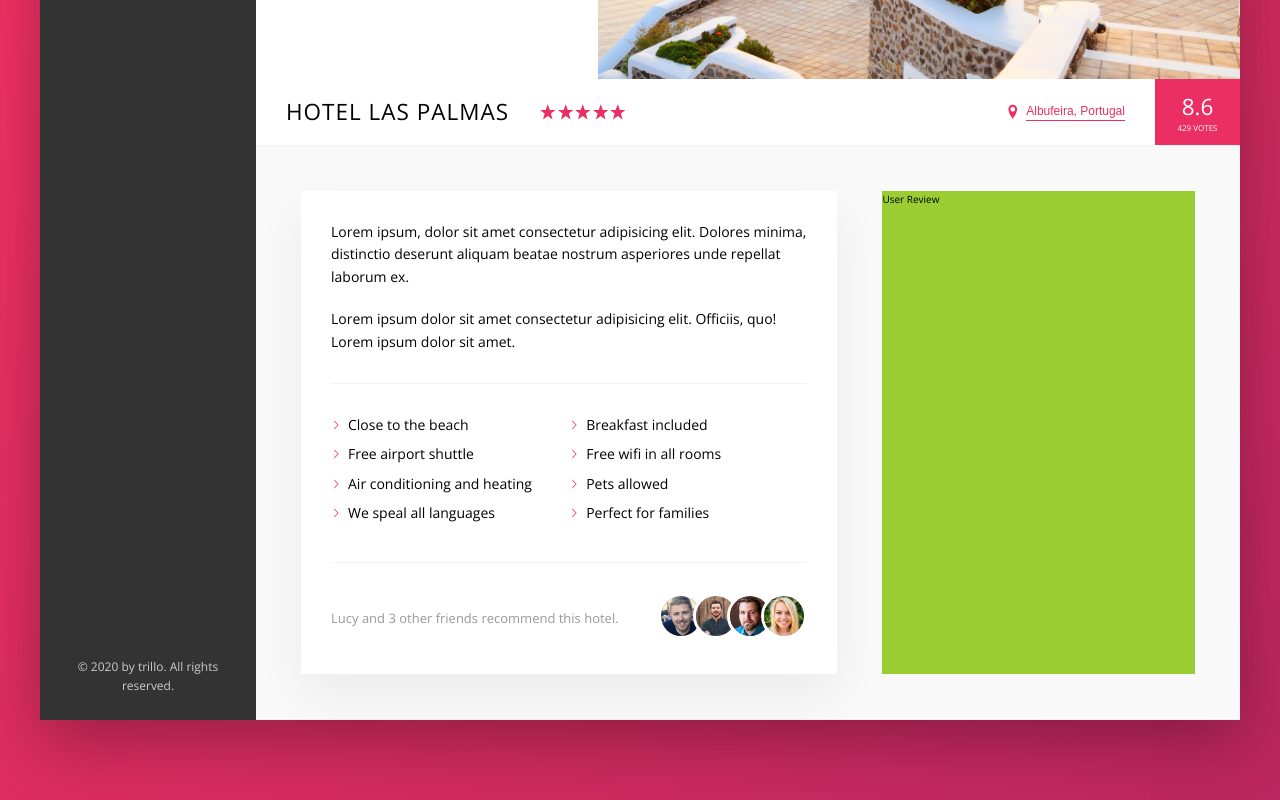
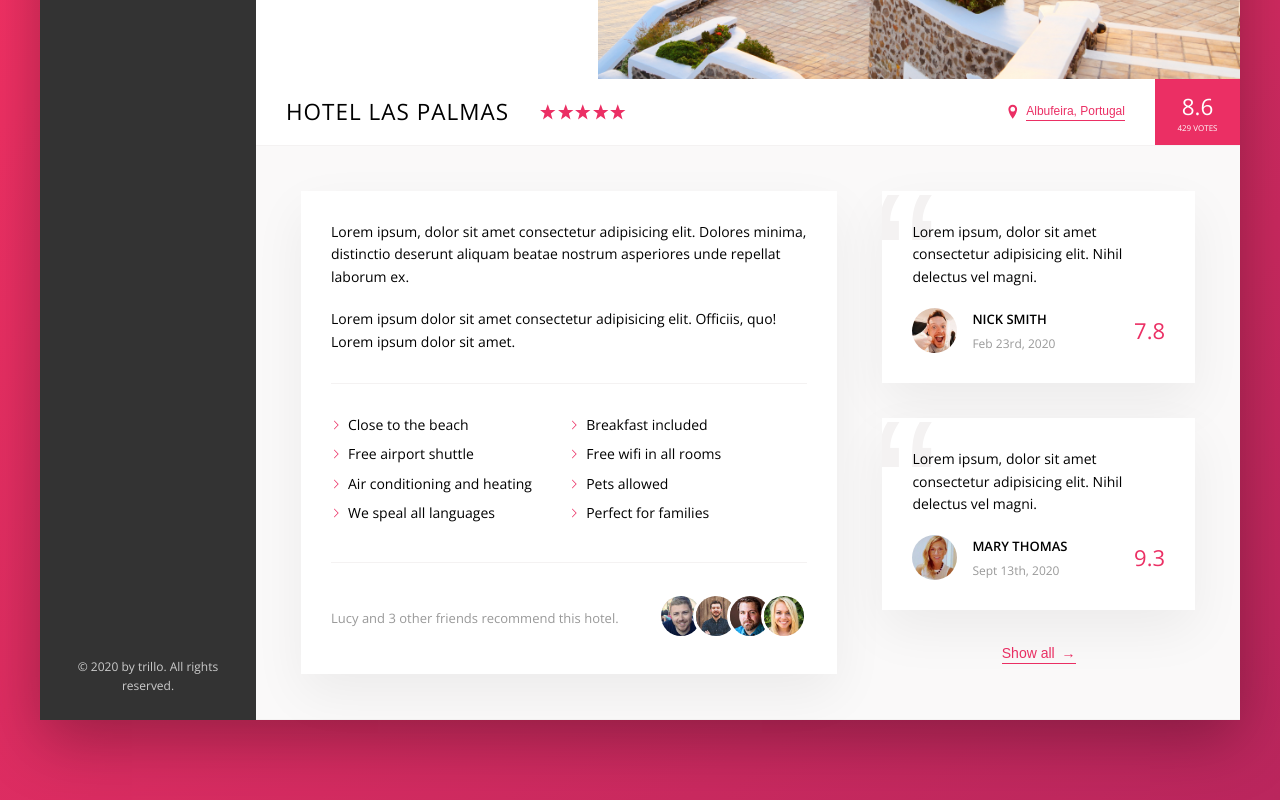
Before and after one commit to safintofiqali/trillo, a website: page index.html in a window 1280 px wide. Shown: the part 456-1256 px from the top of the page. Drawn offline with nearby package versions, Linux system fonts and the light colour scheme.

```diff
--- a/index.html
+++ b/index.html
@@ -203,7 +203,39 @@
 
                         <!-- User Reviews -->
                         <div class="user-reviews">
-                            User Review
+
+                            <!-- Figure Box One -->
+                            <figure class="review">
+                                <blockquote class="review__text">Lorem ipsum, dolor sit amet consectetur adipisicing elit. Nihil delectus vel magni.</blockquote>
+
+                                <figcaption class="review__user">
+                                    <img src="img/user-1.jpg" alt="User One" class="review__photo">
+                                    <div class="review__user-box">
+                                        <p class="review__user-name">Nick Smith</p>
+                                        <p class="review__user-date">Feb 23rd, 2020</p>
+                                    </div>
+                                    <div class="review__rating">7.8</div>
+                                </figcaption>
+
+                            </figure> <!-- Figure Box One / -->
+
+                            <!-- Figure Box Two -->
+                            <figure class="review">
+                                <blockquote class="review__text">Lorem ipsum, dolor sit amet consectetur adipisicing elit. Nihil delectus vel magni.</blockquote>
+
+                                <figcaption class="review__user">
+                                    <img src="img/user-2.jpg" alt="User One" class="review__photo">
+                                    <div class="review__user-box">
+                                        <p class="review__user-name">Mary Thomas</p>
+                                        <p class="review__user-date">Sept 13th, 2020</p>
+                                    </div>
+                                    <div class="review__rating">9.3</div>
+                                </figcaption>
+
+                            </figure> <!-- Figure Box Two / -->
+
+                            <button class="btn-inline">Show all <span>&rarr;</span></button>
+
                         </div> <!-- User Reviews / -->
 
                     </div> <!-- Detail / -->
--- a/sass/_components.scss
+++ b/sass/_components.scss
@@ -276,8 +276,17 @@
     transition:all .2s;
     backface-visibility: hidden;
 
+    & span {
+        margin-left: 3px;
+        transition: margin-left .2s;
+    }
+
     &:hover {
         color:var(--color-grey-dark-1);
+
+        span {
+            margin-left: 8px;
+        }
     }
 
     &:focus {
@@ -352,15 +361,10 @@
     font-size: 1.3rem;
     color:var(--color-grey-dark-3);
     display:flex;
-    justify-content: space-between;
     align-items: center;
 
     &__count {
-
-    }
-
-    &__friends {
-
+        margin-right:auto;
     }
 
     &__photo {
@@ -374,3 +378,68 @@
         }
     }
 }
+
+/* ------------------------------- */
+// Reviews Styling //
+/* ------------------------------- */
+.review {
+    background-color: #fff;
+    box-shadow: var(--shadow-light);
+    padding:3rem;
+    margin-bottom: 3.5rem;
+    position: relative;
+    overflow: hidden;
+
+    &::before {
+        content:"\201C";
+        position: absolute;
+        font-size: 20rem;
+        line-height: 1;
+        font-family: sans-serif;
+        top:-2.75rem;
+        left:-1rem;
+        color: var(--color-grey-light-2);
+        z-index:1;
+    }
+
+    &__text {
+        margin-bottom:2rem;
+        z-index: 10;
+        position: relative;
+    }
+
+    &__user {
+        display:flex;
+        align-items: center;
+    }
+
+    &__photo {
+        height:4.5rem;
+        width:4.5rem;
+        border-radius:50%;
+        margin-right:1.5rem;
+    }
+
+    &__user-box {
+        margin-right:auto;
+    }
+
+    &__user-name {
+        font-size:1.3rem;
+        font-weight:600;
+        text-transform: uppercase;
+        margin-bottom:.4rem;
+    }
+
+    &__user-date {
+        font-weight:400;
+        font-size:1.2rem;
+        color:var(--color-grey-dark-3)
+    }
+
+    &__rating {
+        color:var(--color-primary);
+        font-size: 2.2rem;
+        font-weight: 300;
+    }
+}
--- a/sass/_layout.scss
+++ b/sass/_layout.scss
@@ -41,6 +41,7 @@
     padding:4.5rem;
     background-color: var(--color-grey-light-1);
     border-bottom: var(--line);
+    font-size:1.4rem;
 }
 
 .description {
@@ -49,10 +50,11 @@
     padding:3rem;
     flex:0 0 60%;
     margin-right: 4.5rem;
-    font-size: 1.4rem;
 }
 
 .user-reviews {
-    background-color: yellowgreen;
     flex:1;
+    display:flex;
+    flex-direction: column;
+    align-items: center;
 }
```
Also changed, not shown: css/style.css.
